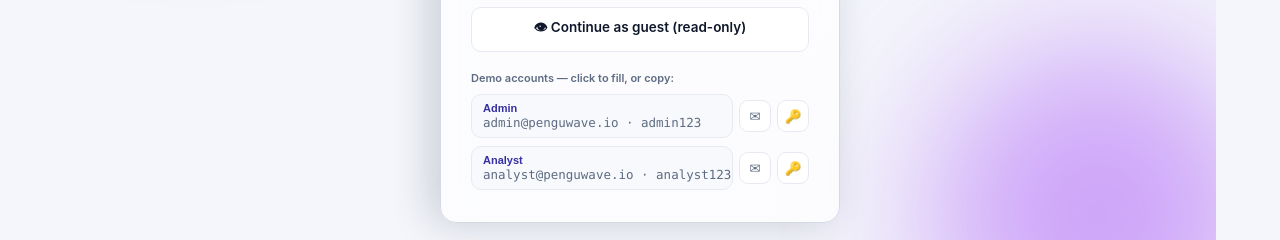
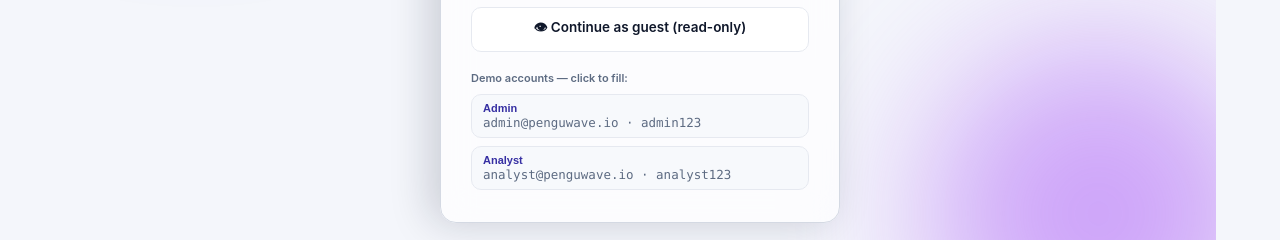
Before and after one commit to eladdamti100/PenguWave-Task, a React (Vite) app: page /events in a window 1280 px wide. Shown: the part 494-734 px from the top of the page. Built offline with nearby package versions, Linux system fonts and the light colour scheme.

Commit message:
fix(auth): simplify demo accounts to click-to-fill only
Remove the email/password copy buttons; clicking a demo account fills the
login form directly.

```diff
--- a/src/components/LoginView.tsx
+++ b/src/components/LoginView.tsx
@@ -12,22 +12,11 @@ export default function LoginView() {
   const [password, setPassword] = useState("");
   const [error, setError] = useState("");
   const [loading, setLoading] = useState(false);
-  const [copied, setCopied] = useState("");
 
   const fillCredentials = (demoEmail: string, demoPassword: string): void => {
     setEmail(demoEmail);
     setPassword(demoPassword);
     setError("");
-  };
-
-  const copyValue = async (value: string, key: string): Promise<void> => {
-    try {
-      await navigator.clipboard.writeText(value);
-      setCopied(key);
-      window.setTimeout(() => setCopied(""), 1200);
-    } catch {
-      /* clipboard unavailable — ignore */
-    }
   };
 
   const handleSubmit = async (e: FormEvent<HTMLFormElement>): Promise<void> => {
@@ -118,12 +107,12 @@ export default function LoginView() {
         </button>
 
         <div className="vb-demo">
-          <span className="vb-demo-label">Demo accounts — click to fill, or copy:</span>
+          <span className="vb-demo-label">Demo accounts — click to fill:</span>
           {DEMO_LOGINS.map((d) => (
-            <div className="vb-demo-card" key={d.email}>
             <button
               type="button"
               className="vb-demo-fill"
+              key={d.email}
               onClick={() => fillCredentials(d.email, d.password)}
               title="Fill the form with these credentials"
             >
@@ -132,25 +121,6 @@ export default function LoginView() {
                 {d.email} · {d.password}
               </span>
             </button>
-              <button
-                type="button"
-                className="vb-icon-btn"
-                aria-label={`Copy ${d.label} email`}
-                title="Copy email"
-                onClick={() => copyValue(d.email, `${d.email}-email`)}
-              >
-                {copied === `${d.email}-email` ? "✓" : "✉"}
-              </button>
-              <button
-                type="button"
-                className="vb-icon-btn"
-                aria-label={`Copy ${d.label} password`}
-                title="Copy password"
-                onClick={() => copyValue(d.password, `${d.email}-pw`)}
-              >
-                {copied === `${d.email}-pw` ? "✓" : "🔑"}
-              </button>
-            </div>
           ))}
         </div>
       </form>
--- a/src/styles/auth-ui.css
+++ b/src/styles/auth-ui.css
@@ -119,9 +119,8 @@
 /* demo credential quick-fill */
 .vb-demo { margin-top: 18px; display: flex; flex-direction: column; gap: 8px; }
 .vb-demo-label { font-size: 11px; color: var(--muted); font-weight: 600; }
-.vb-demo-card { display: flex; align-items: center; gap: 6px; }
 .vb-demo-fill {
-  flex: 1; min-width: 0; display: flex; flex-direction: column; gap: 1px; padding: 7px 11px;
+  width: 100%; min-width: 0; display: flex; flex-direction: column; gap: 1px; padding: 7px 11px;
   background: var(--surface-2); border: 1px solid var(--border); border-radius: var(--vb-radius-sm);
   cursor: pointer; text-align: left; transition: border-color 0.16s ease, background 0.16s ease;
 }
```
Lines whose indentation alone changed are shown as unchanged.
